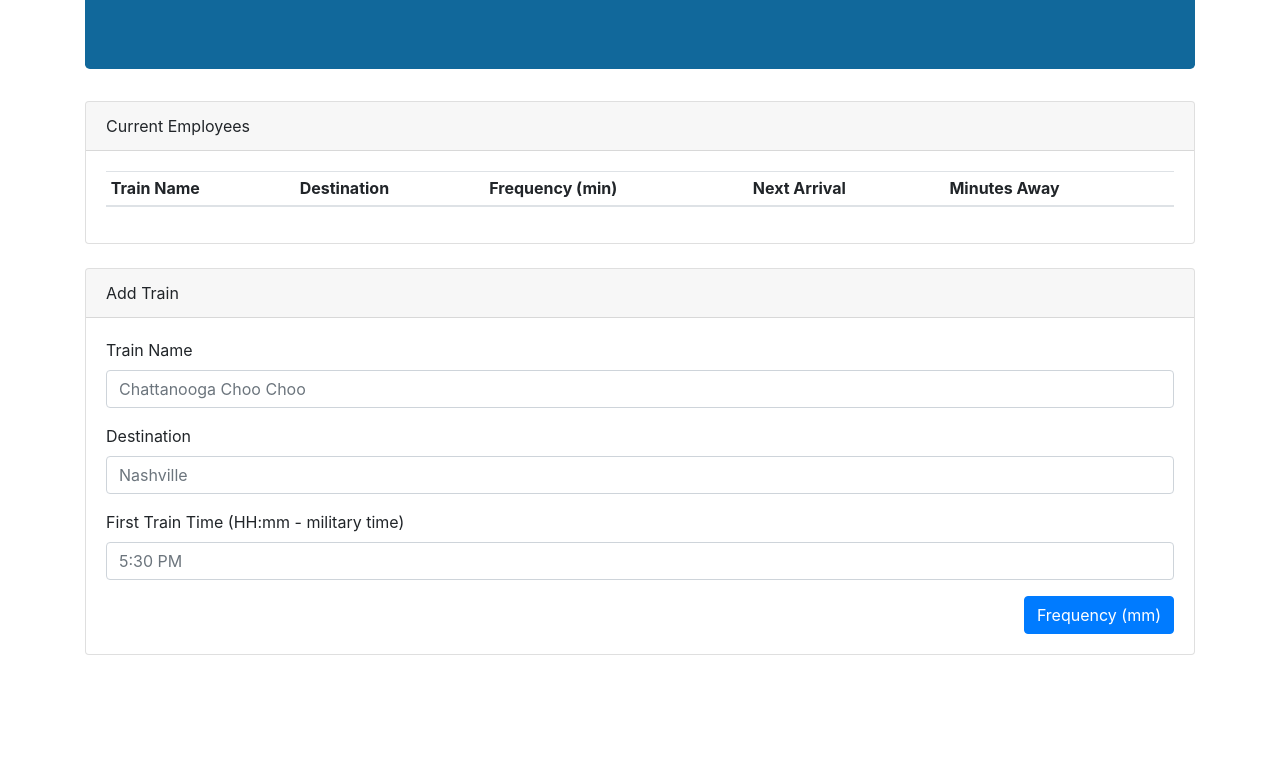
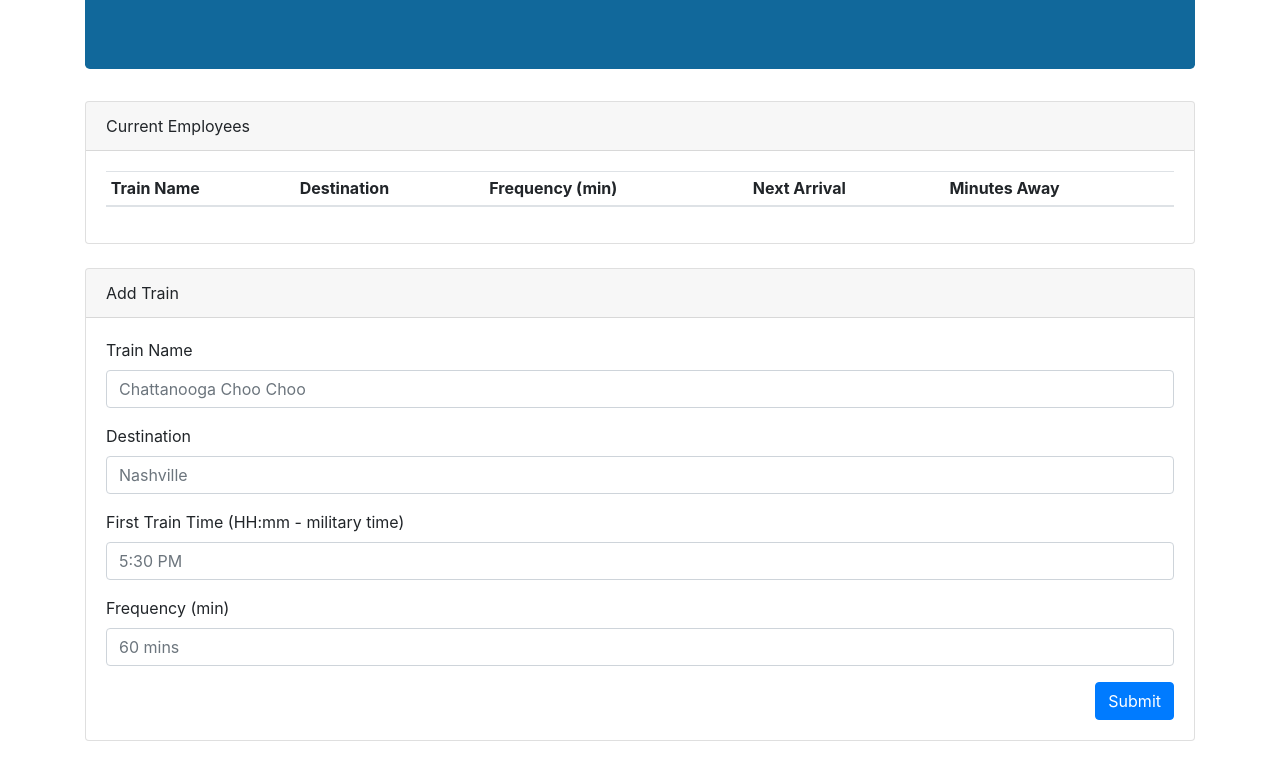
Before and after one commit to wendmiller/Firebase-Unit7, a plain HTML site: page index.html in a window 1280 px wide. Shown: the part 157-922 px from the top of the page. Before the commit the page ends 836 px from the top, so only its background shows below. Drawn offline with nearby package versions, Linux system fonts and the light colour scheme; no server answers.

Commit message:
cleaned up form

```diff
--- a/index.html
+++ b/index.html
@@ -29,7 +29,7 @@
 
 <body>
 
-  <!-- Employee Tracker -->
+  <!-- Train Tracker -->
   <div class="container">
 
     <!-- Jumbotron -->
@@ -42,7 +42,7 @@
 
       <div class="col-md-12">
 
-        <!-- Current Employees-->
+        <!-- Train List-->
         <div class="card mb-4">
           <div class="card-header">Current Employees</div>
           <div class="card-body">
@@ -66,7 +66,7 @@
 
     <div class="row">
       <div class="col-md-12">
-        <!-- Add Employee  -->
+        <!-- Add Train  -->
         <div class="card mb-4">
           <div class="card-header">Add Train</div>
           <div class="card-body">
@@ -85,7 +85,11 @@
                 <label for="rate-input">First Train Time (HH:mm - military time)</label>
                 <input class="form-control" id="first-train-input" placeholder="5:30 PM" type="text">
               </div>
-              <button class="btn btn-primary float-right" id="frequency-input-btn">Frequency (mm)</button>
+              <div class="form-group">
+                <label for="rate-input">Frequency (min)</label>
+                <input class="form-control" id="first-train-input" placeholder="60 mins" type="text">
+              </div>
+              <button class="btn btn-primary float-right" id="frequency-input-btn">Submit</button>
             </form>
 
           </div>
```
